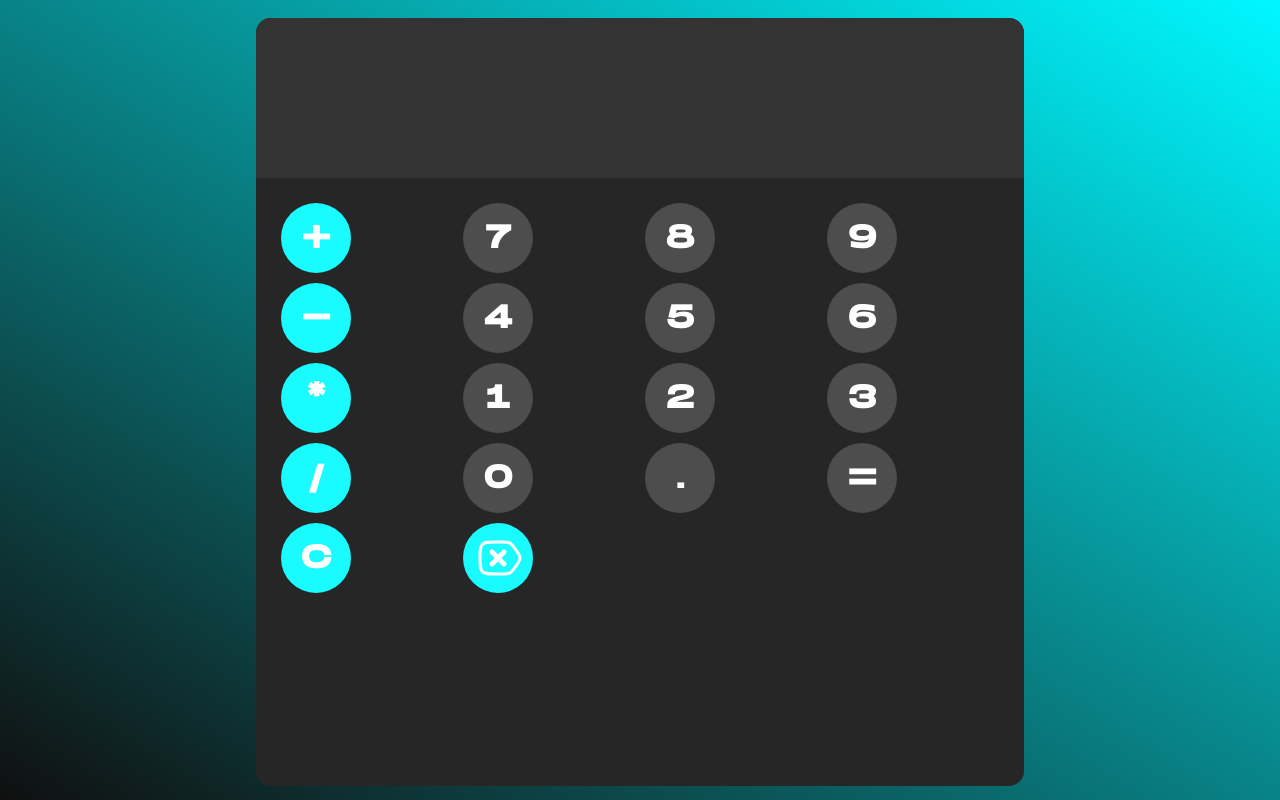
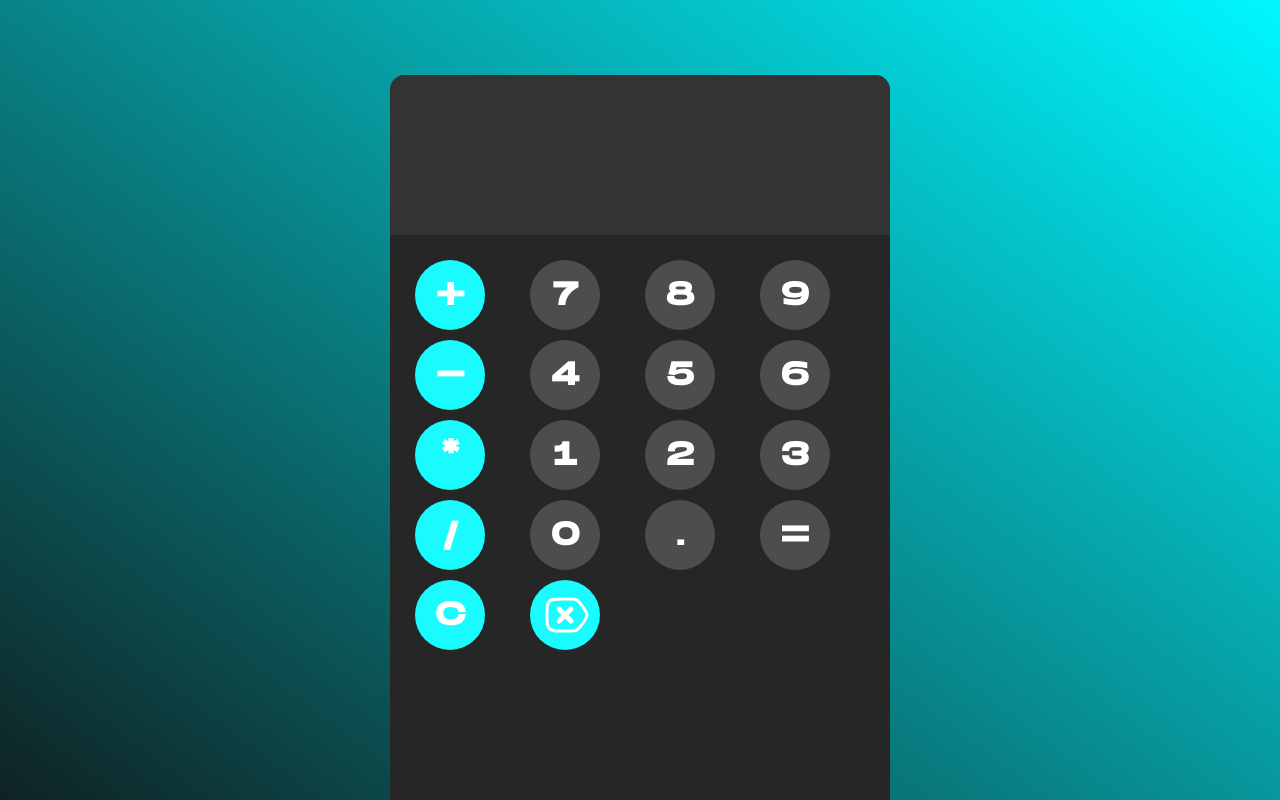
Before and after one commit to Ayush-singh141/CODSOFT_calculator, a plain HTML site: page index.html in a window 1280 px wide. Shown: the top 800 px of the page. Drawn offline with Linux system fonts and the light colour scheme.

Commit message:
Add files via upload

```diff
--- a/style.css
+++ b/style.css
@@ -8,16 +8,16 @@ body{
     display: flex;
     justify-content: center;
     align-items: center;
-    height: 100vh;
+    height: 120vh;
     background-image: linear-gradient(to top right, rgb(16, 15, 15) , rgb(0, 247, 255));;
 }
 #calculator{
-    margin-top: 4px;
+    margin-top: -10px;
     font-family: "MonumentExtended-Regular";
     background-color: hsl(0, 0%, 15%);
     border-radius: 15px;
-    max-width: 60vw;
-    height: 96vh;
+    width: 39vw;
+    height: 100vh;
     overflow: hidden;
 }
 #display{
```
